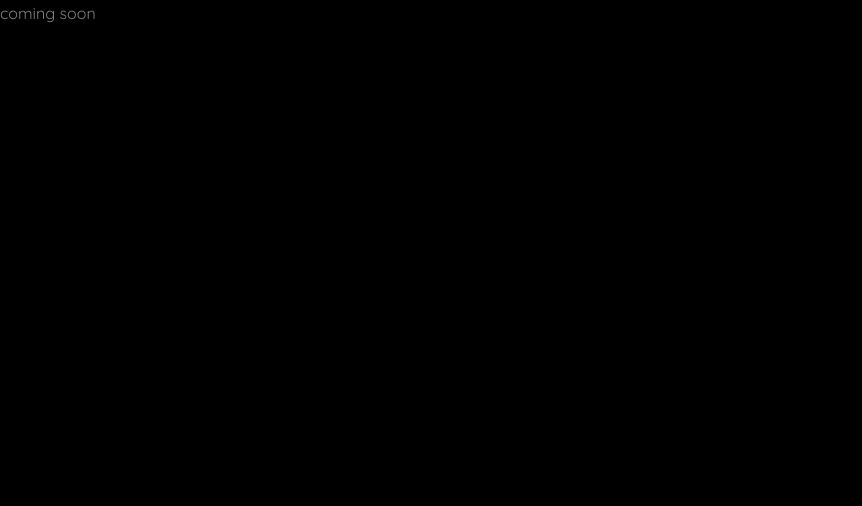
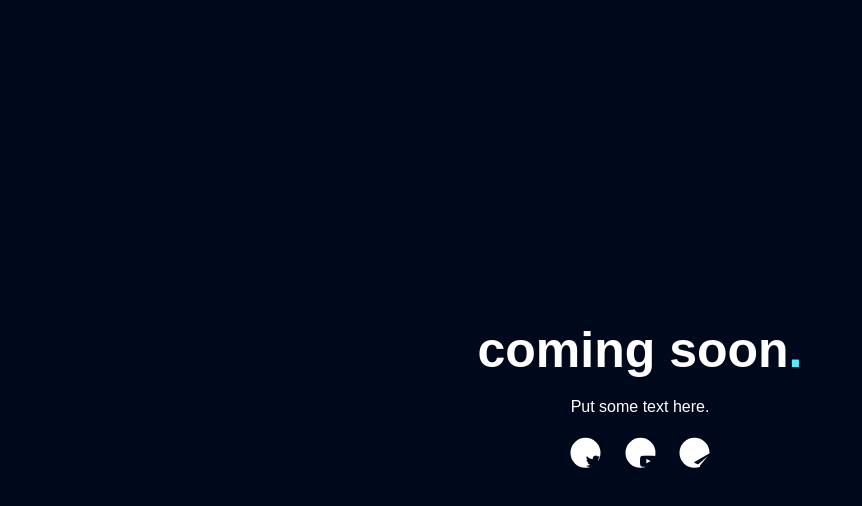
Before and after one commit to jenseer/jenseer_website, a plain HTML site: page index.html in a window 1280 px wide. Shown: the whole page, without its empty margins (0-862 px from the left). Drawn offline with nearby package versions, Linux system fonts and the light colour scheme.

Commit message:
Update index.html

```diff
--- a/index.html
+++ b/index.html
@@ -9,7 +9,8 @@
 
 	<link rel="stylesheet" href="fonts/icomoon/style.css">
 	<link rel="stylesheet" href="https://maxcdn.bootstrapcdn.com/font-awesome/4.5.0/css/font-awesome.min.css">
-	<link rel="stylesheet" href="css/bootstrap.min.css">
+	  <link rel="stylesheet" href="https://cdnjs.cloudflare.com/ajax/libs/animate.css/3.5.2/animate.min.css">
+	  <link rel="stylesheet" href="css/bootstrap.min.css">
 	<link rel="stylesheet" href="css/magnific-popup.css">
 	<link rel="stylesheet" href="css/jquery-ui.css">
 	<link rel="stylesheet" href="css/owl.carousel.min.css">
@@ -25,17 +26,94 @@
 	<link rel="stylesheet" href="css/style.css">
 	<link rel="stylesheet" href="css/response.css">
 	<style type="text/css">
+body {
+  background: #00091B;
+  color: #fff;
+}
 
+
+@keyframes fadeIn {
+  from {top: 20%; opacity: 0;}
+  to {top: 100; opacity: 1;}
+
+}
+
+@-webkit-keyframes fadeIn {
+  from {top: 20%; opacity: 0;}
+  to {top: 100; opacity: 1;}
+
+}
+
+.wrapper {
+  position: absolute;
+  left: 50%;
+  top: 50%;
+  transform: translate(-50%, -50%);
+  -webkit-transform: translate(-50%, -50%);
+  animation: fadeIn 1000ms ease;
+  -webkit-animation: fadeIn 1000ms ease;
+
+}
+
+h1 {
+  font-size: 50px;
+  font-family: 'Poppins', sans-serif;
+  margin-bottom: 0;
+  line-height: 1;
+  font-weight: 700;
+}
+
+.dot {
+  color: #4FEBFE;
+}
+
+p {
+  text-align: center;
+  margin: 18px;
+  font-family: 'Muli', sans-serif;
+  font-weight: normal;
+
+}
+
+.icons {
+  text-align: center;
+
+}
+
+.icons i {
+  color: #00091B;
+  background: #fff;
+  height: 15px;
+  width: 15px;
+  padding: 13px;
+  margin: 0 10px;
+  border-radius: 50px;
+  border: 2px solid #fff;
+  transition: all 200ms ease;
+  text-decoration: none;
+  position: relative;
+}
+
+.icons i:hover, .icons i:active {
+  color: #fff;
+  background: none;
+  cursor: pointer !important;
+  transform: scale(1.2);
+  -webkit-transform: scale(1.2);
+  text-decoration: none;
+
+}
 	</style>
   </head>
   <body data-spy="scroll" data-target=".site-navbar-target" data-offset="200">
- <div class="message">
-  <div class="texts">
-    <div class="text text-front">
-      coming soon
-    </div>
-
+<div class="wrapper">
+  <h1>coming soon<span class="dot">.</span></h1>
+  <p>Put some text here.</p>
+  <div class="icons">
+    <a href=""><i class="fa fa-twitter"></i></a>
+    <a href=""><i class="fa fa-youtube-play"></i></a>
+    <a href=""><i class="fa fa-paper-plane"></i></a>
   </div>
-</div>
+ </div>
   </body>
 </html>
```
